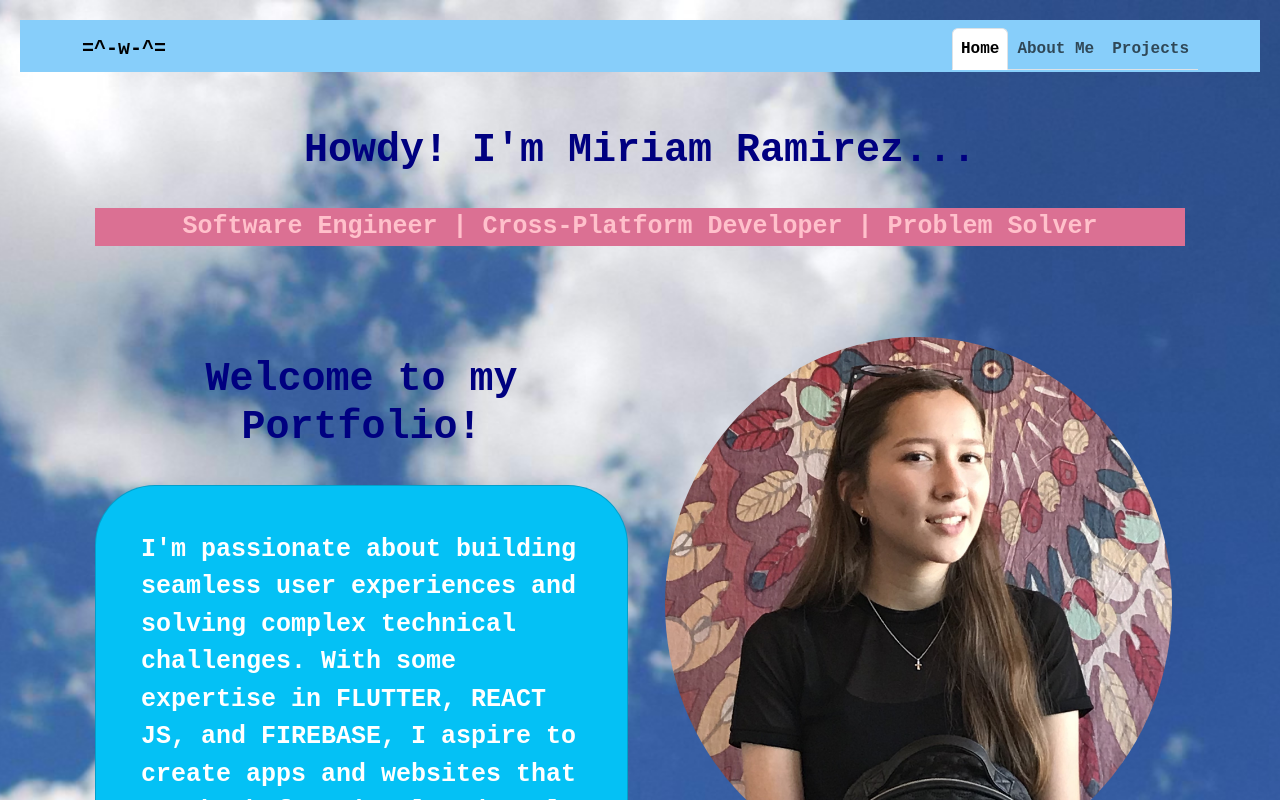
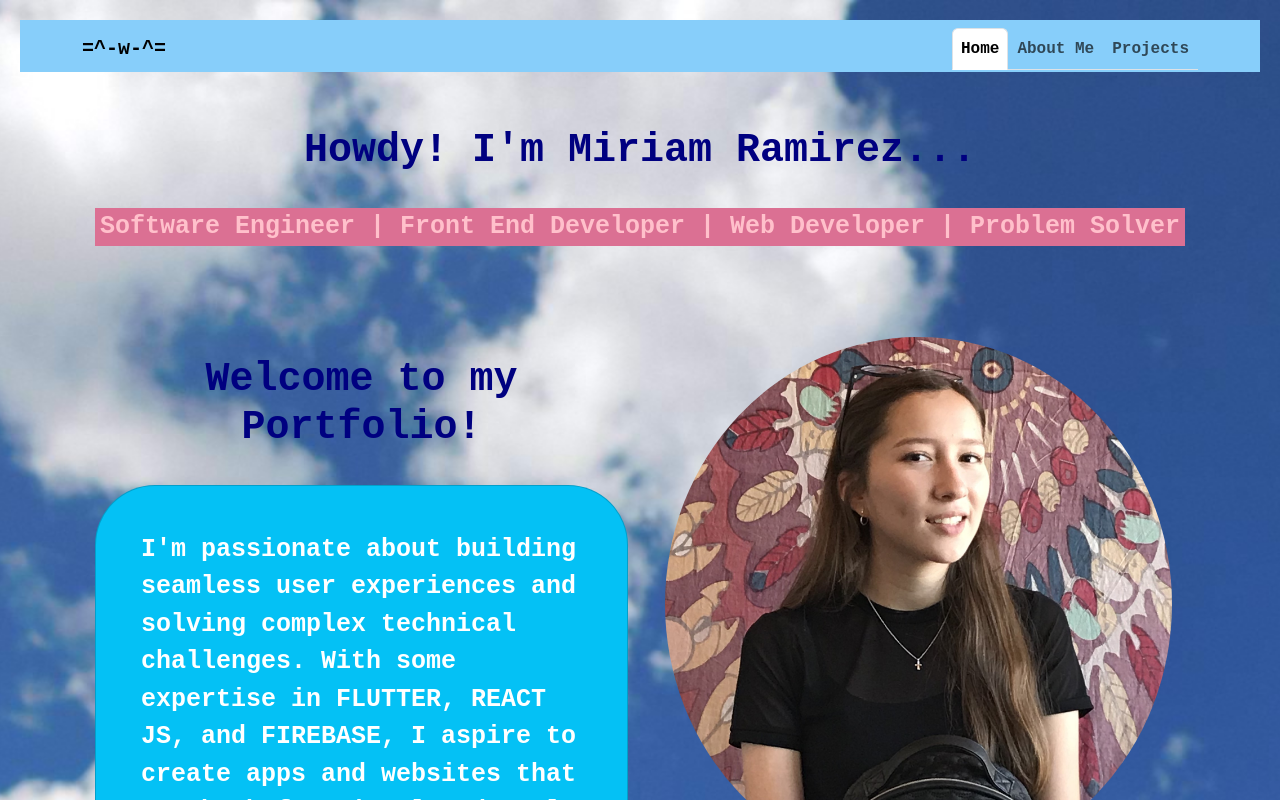
Before and after one commit to miriamrami/meow-port-app, a React (Create React App) app: page / in a window 1280 px wide. Shown: the top 800 px of the page. Built offline with nearby package versions, Linux system fonts and the light colour scheme.

Commit message:
text updates and name update

```diff
--- a/src/AboutMe.js
+++ b/src/AboutMe.js
@@ -83,7 +83,10 @@ const AboutMe = () => {
 		</Navbar>
 
 		<Container className="about-me-title-container">
+				<Row className="AM-title-row">
 					<h1>More About Me... </h1>
+				</Row>
+
 		</Container>
 
 		<Container className="first-AM-container">
--- a/src/Home.js
+++ b/src/Home.js
@@ -24,7 +24,7 @@ const Home = () => {
 
 		<Container className="hero-container">
 			<h1>Howdy! I'm Miriam Ramirez... </h1>
-			<p>Software Engineer | Cross-Platform Developer | Problem Solver</p>
+			<p>Software Engineer | Front End Developer | Web Developer | Problem Solver</p>
 		</Container>
 
 		{/*THIS IS THE HEADER CONTAINER - Will have a welcome msg and an img of me*/}
--- a/src/cssFiles/AboutMe.css
+++ b/src/cssFiles/AboutMe.css
@@ -38,6 +38,7 @@
   transform: scale(1.05); /* Slightly scale up on hover */
   box-shadow: 0 6px 12px rgba(0, 0, 0, 0.15); /* Enhanced shadow on hover */
 }
+
 
 /*Icon Styling*/
 .bi-instagram, .bi-spotify, .bi-steam, .bi-linkedin, .bi-book, .bi-camera, .bi-controller, .bi-globe, .bi-pc-display-horizontal{
```
